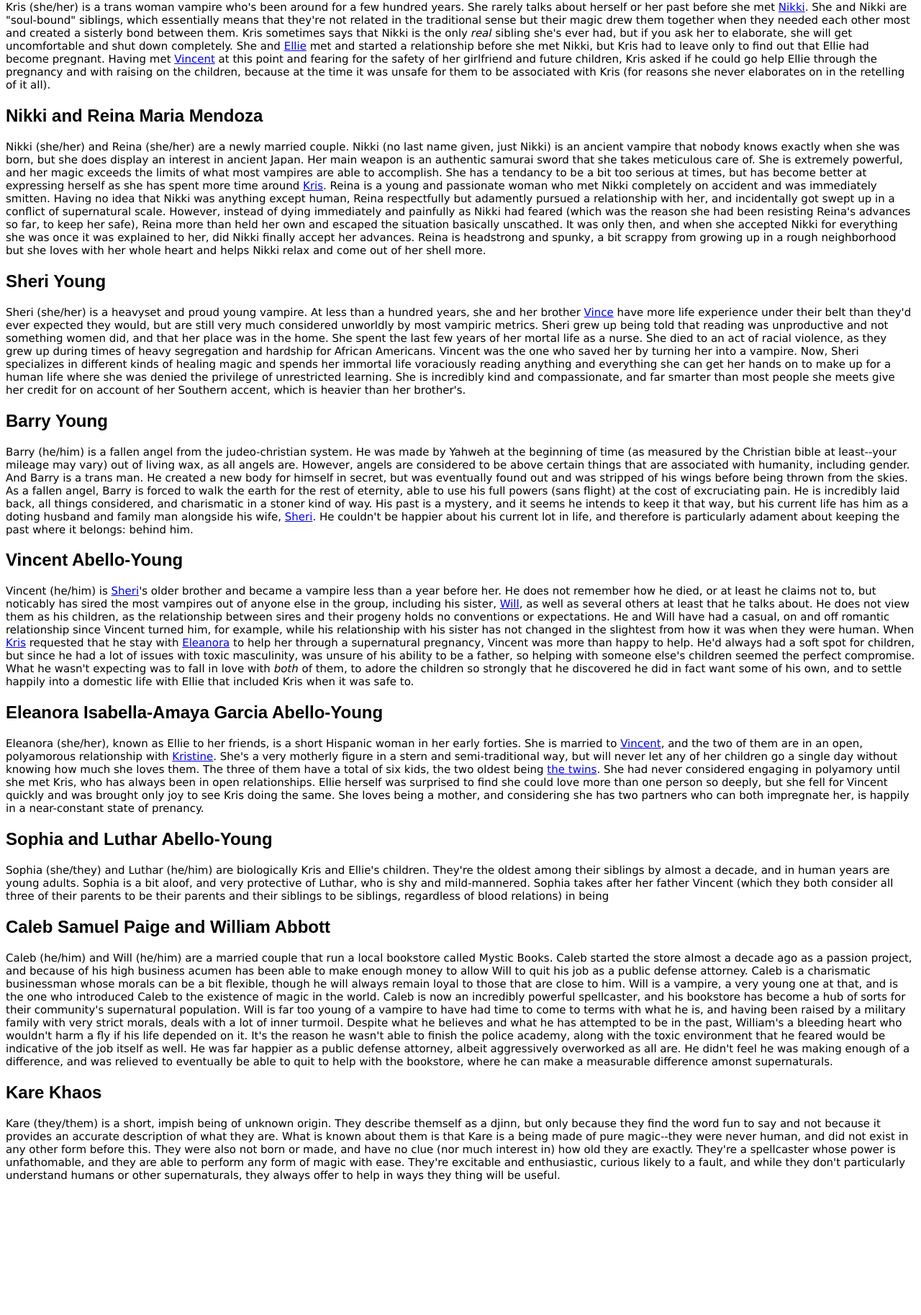
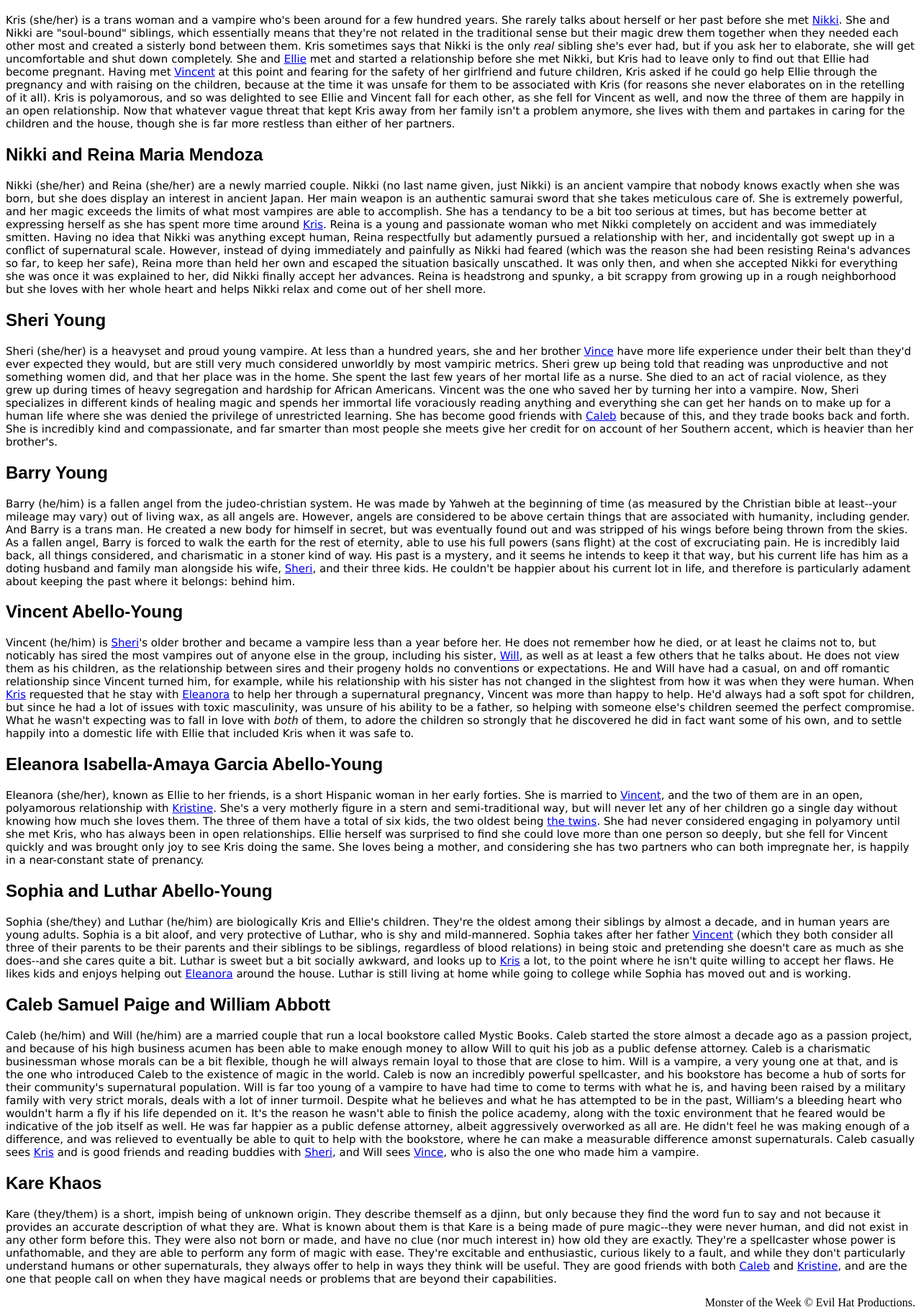
Before and after one commit to STLCC-CodeCamp-Aug-22/js-assignment-4-html-me-something-logikel, a website: page index.html in a window 1280 px wide. Shown: the part 586-2413 px from the top of the page at 72% size. Before the commit the page ends 2243 px from the top, so only its background shows below. Drawn offline with Linux system fonts and the light colour scheme.

Commit message:
final version

```diff
--- a/index.html
+++ b/index.html
@@ -18,7 +18,9 @@
          web of NPCs (non-player characters) that the hunters (which is what MotW calls
          the player characters) interact with, go to for resources and extra muscle,
          and it can get a bit confusing for my players sometimes. I decided to make a
-         nice little guide for them about those people.
+         nice little guide for them about those people. Most of these characters are vampires
+         because they originate from a story I wrote when I was younger that focused on them,
+         so the distribution is disproportionate.
       </p>
       <nav>
          <ul>
@@ -42,7 +44,7 @@
             <a name=kris></a>
             <h2>Kristine Nightshade and ???</h2>
             <p>
-               Kris (she/her) is a trans woman vampire who's been around for a few hundred years. She rarely talks about
+               Kris (she/her) is a trans woman and a vampire who's been around for a few hundred years. She rarely talks about
                herself or her past before she met <a href="#nikki">Nikki</a>. She and Nikki are "soul-bound" siblings, which essentially means
                that they're not related in the traditional sense but their magic drew them together when they needed each
                other most and created a sisterly bond between them. Kris sometimes says that Nikki is the only <em>real</em>
@@ -51,7 +53,11 @@
                only to find out that Ellie had become pregnant. Having met <a href="#vincent">Vincent</a> at this point and fearing for the
                safety of her girlfriend and future children, Kris asked if he could go help Ellie through the pregnancy
                and with raising on the children, because at the time it was unsafe for them to be associated with Kris (for
-               reasons she never elaborates on in the retelling of it all).
+               reasons she never elaborates on in the retelling of it all). Kris is polyamorous, and so was delighted to see
+               Ellie and Vincent fall for each other, as she fell for Vincent as well, and now the three of them are happily
+               in an open relationship. Now that whatever vague threat that kept Kris away from her family isn't a problem
+               anymore, she lives with them and partakes in caring for the children and the house, though she is far more
+               restless than either of her partners.
             </p>
          </section>
          <section>
@@ -88,7 +94,8 @@
                and hardship for African Americans. Vincent was the one who saved her by turning her into a vampire. Now,
                Sheri specializes in different kinds of healing magic and spends her immortal life voraciously reading
                anything and everything she can get her hands on to make up for a human life where she was denied the
-               privilege of unrestricted learning. She is incredibly kind and compassionate, and far smarter than most people
+               privilege of unrestricted learning. She has become good friends with <a href="#caleb">Caleb</a> because of this,
+               and they trade books back and forth. She is incredibly kind and compassionate, and far smarter than most people
                she meets give her credit for on account of her Southern accent, which is heavier than her brother's.
             </p>
          </section>
@@ -107,9 +114,8 @@
                incredibly laid back, all things considered, and charismatic in a stoner kind of way. His past is a
                mystery, and it seems he
                intends to keep it that way, but his current life has him as a doting husband and family man alongside
-               his wife,
-               <a href="#sheri">Sheri</a>. He couldn't be happier about his current lot in life, and therefore is
-               particularly adament about keeping the past where it belongs: behind him.
+               his wife, <a href="#sheri">Sheri</a>, and their three kids. He couldn't be happier about his current
+               lot in life, and therefore is particularly adament about keeping the past where it belongs: behind him.
             </p>
          </section>
          <section>
@@ -119,7 +125,7 @@
                Vincent (he/him) is <a href="#sheri">Sheri</a>'s older brother and became a vampire less than a year before
                her. He does not remember how he died, or at least he claims not to, but noticably has sired the most
                vampires out of anyone else in the group, including his sister, <a href="#caleb">Will</a>, as well as
-               several others at least that he talks about. He does not view them as his children, as the relationship
+               at least a few others that he talks about. He does not view them as his children, as the relationship
                between sires and their progeny holds no conventions or expectations. He and Will have had a casual, on
                and off romantic relationship since Vincent turned him, for example, while his relationship with his
                sister has not changed in the slightest from how it was when they were human. When <a href="#kris">Kris</a>
@@ -153,9 +159,13 @@
                Sophia (she/they) and Luthar (he/him) are biologically Kris and Ellie's children. They're the oldest
                among their
                siblings by almost a decade, and in human years are young adults. Sophia is a bit aloof, and very protective
-               of Luthar, who is shy and mild-mannered. Sophia takes after her father Vincent (which they both consider all
-               three of their parents to be their parents and their siblings to be siblings, regardless of blood relations)
-               in being
+               of Luthar, who is shy and mild-mannered. Sophia takes after her father <a href="#vincent">Vincent</a>
+               (which they both consider all three of their parents to be their parents and their siblings to be siblings,
+               regardless of blood relations) in being stoic and pretending she doesn't care as much as she does--and she
+               cares quite a bit. Luthar is sweet but a bit socially awkward, and looks up to <a href="#kris">Kris</a> a
+               lot, to the point where he isn't quite willing to accept her flaws. He likes kids and enjoys helping out
+               <a href="ellie">Eleanora</a> around the house. Luthar is still living at home while going to college while
+               Sophia has moved out and is working.
             </p>
          </section>
          <section>
@@ -177,7 +187,9 @@
                feared would be indicative of the job itself as well. He was far happier as a public defense attorney, albeit
                aggressively overworked as all are. He didn't feel he was making enough of a difference, and was relieved
                to eventually be able to quit to help with the bookstore, where he can make a measurable difference amonst
-               supernaturals.
+               supernaturals. Caleb casually sees <a href="#kris">Kris</a> and is good friends and reading buddies with
+               <a href="#sheri">Sheri</a>, and Will sees <a href="#vincent">Vince</a>, who is also the one who made him a
+               vampire.
             </p>
          </section>
          <section>
@@ -196,14 +208,16 @@
                magic
                with ease. They're excitable and enthusiastic, curious likely to a fault, and while they don't
                particularly
-               understand humans or other supernaturals, they always offer to help in ways they thing will be useful.
+               understand humans or other supernaturals, they always offer to help in ways they think will be useful.
+               They are good friends with both <a href="#caleb">Caleb</a> and <a href="#kris">Kristine</a>, and are the
+               one that people call on when they have magical needs or problems that are beyond their capabilities.
             </p>
          </section>
       </article>
    </main>
 
    <footer>
-
+      Monster of the Week &copy; Evil Hat Productions.
    </footer>
 </body>
 
--- a/styles.css
+++ b/styles.css
@@ -34,3 +34,7 @@ h2 {
 h1 {
   font-family: 'Brush Script MT', cursive;
 }
+
+footer {
+  text-align: right;
+}
```
